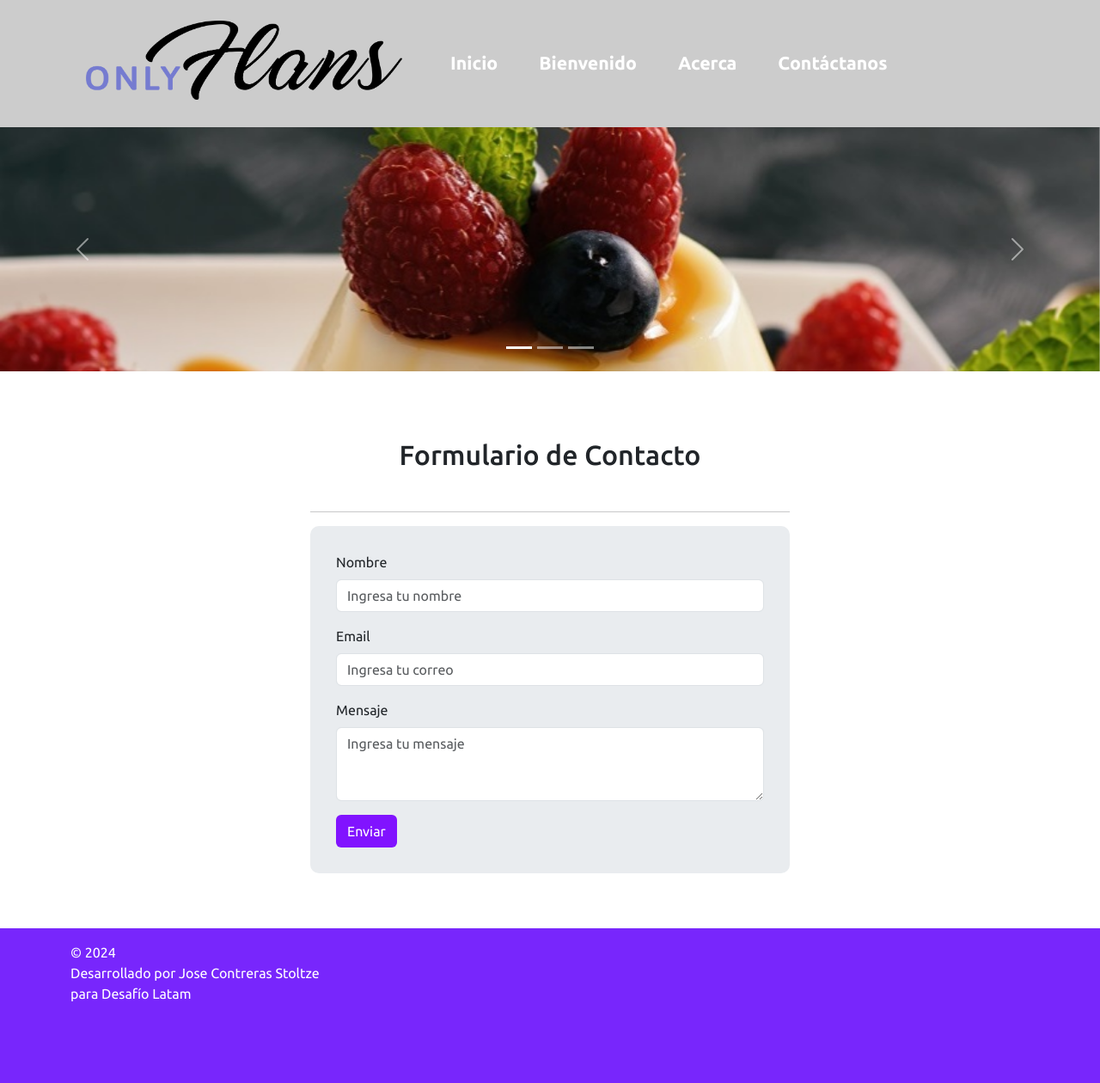
After one commit to jmcstoltze/proyecto_django_onlyflans, a Django app: page /contacto in a window 1280 px wide. The commit adds this page. Shown: the whole page at 86% size. Run offline with Django 4.2, Linux system fonts and the light colour scheme.

Commit message:
Commit Quinto

```diff
--- a/onlyflans_project/onlyflans_project/urls.py
+++ b/onlyflans_project/onlyflans_project/urls.py
@@ -16,11 +16,14 @@
 """
 from django.contrib import admin
 from django.urls import path
-from onlyflans_web.views import indice, acerca, bienvenido # Importación de lo definido en views
+from onlyflans_web.views import indice, acerca, bienvenido, contacto, exito # Importación de lo definido en views
 
 urlpatterns = [
     path('admin/', admin.site.urls),
     path('', indice, name="indice"),
+    path('home', indice, name="indice"),
     path('acerca', acerca, name="acerca"),
-    path('bienvenido', bienvenido, name="bienvenido")
+    path('bienvenido', bienvenido, name="bienvenido"),
+    path('contacto', contacto, name="contacto"),
+    path('exito', exito, name="exito")
 ]
--- a/onlyflans_project/onlyflans_web/admin.py
+++ b/onlyflans_project/onlyflans_web/admin.py
@@ -1,6 +1,7 @@
 from django.contrib import admin
-from .models import Flan
+from .models import Flan, ContactForm
 
 # Register your models here.
 
 admin.site.register(Flan)
+admin.site.register(ContactForm)
--- /dev/null
+++ b/onlyflans_project/onlyflans_web/forms.py
@@ -0,0 +1,7 @@
+from django import forms
+
+class ContactFormForm(forms.Form):
+
+    customer_email = forms.EmailField(label='Correo')
+    customer_name = forms.CharField(max_length=64, label='Nombre')
+    message = forms.CharField(label='Mensaje')
--- a/onlyflans_project/onlyflans_web/static/css/styles.css
+++ b/onlyflans_project/onlyflans_web/static/css/styles.css
@@ -61,7 +61,7 @@
   text-align: center;
 }
 
-#bienvenido img {
+#testimonios img {
   width: 260px;
   height: 260px;
   padding: 40px;
@@ -69,14 +69,27 @@
 
 #bienvenido h5 {
   padding-top: 50px;
-  text-align: center;
+  font-style: none;
 }
 
-#bienvenido p {
+#testimonios {
   padding-top: 30px;
   padding-right: 30px;
   text-align: justify;
   font-style: italic;
+}
+
+#testimonios h5 {
+  font-style: none;
+}
+
+#contacto {
+  font-family: "Ubuntu", sans-serif;
+}
+
+#contacto h2 {
+  padding: 30px;
+  text-align: center;
 }
 
 #formulario {
@@ -84,6 +97,14 @@
   padding: 20px;
   border-radius: 10px;
   padding: 30px;
+}
+
+#exito h2, p {
+  font-family: "Ubuntu", sans-serif;
+}
+
+#exito .btn {
+  margin-bottom: 50px;
 }
 
 .footer {
--- a/onlyflans_project/onlyflans_web/templates/base.html
+++ b/onlyflans_project/onlyflans_web/templates/base.html
@@ -37,10 +37,13 @@
                             <a class="nav-link" href="/">Inicio</a>
                         </li>
                         <li class="nav-item p-3">
-                            <a class="nav-link" href="/bienvenido">Bienvenido Cliente</a>
+                            <a class="nav-link" href="/bienvenido">Bienvenido</a>
                         </li>
                         <li class="nav-item p-3">
-                            <a class="nav-link" href="/acerca">Acerca de Onlyflans</a>
+                            <a class="nav-link" href="/acerca">Acerca</a>
+                        </li>
+                        <li class="nav-item p-3">
+                            <a class="nav-link" href="/contacto">Contáctanos</a>
                         </li>
                     </ul>
                 </div>
--- /dev/null
+++ b/onlyflans_project/onlyflans_web/templates/contact.html
@@ -0,0 +1,31 @@
+{% extends 'base.html' %}
+{% load static %}
+{% block 'content' %}
+<div>
+    <content id="contacto">
+        <div class="container d-flex justify-content-center align-items-center">
+            <div class="col-lg-6 col-sm-12 col-12 pb-5 pt-5">
+                <h2>Formulario de Contacto</h2>
+                <hr>
+                <form id="formulario" action="/contacto" method="post">
+                    {% csrf_token %}
+
+                    <div class="mb-3">
+                        <label for="id_customer_name" class="form-label">Nombre</label>
+                        <input type="text" class="form-control" id="id_customer_name" name="customer_name" placeholder="Ingresa tu nombre" required>
+                    </div>
+                    <div class="mb-3">
+                        <label for="id_customer_email" class="form-label">Email</label>
+                        <input type="email" class="form-control" id="id_customer_email" name="customer_email" placeholder="Ingresa tu correo" required>
+                    </div>
+                    <div class="mb-3">
+                        <label for="id_message" class="form-label">Mensaje</label>
+                        <textarea class="form-control" id="id_message" name="message" rows="3" placeholder="Ingresa tu mensaje" required></textarea>
+                    </div>
+                    <button type="submit" class="btn">Enviar</button>
+                </form>
+            </div>
+        </div>
+    </content>
+</div>
+{% endblock %}
--- a/onlyflans_project/onlyflans_web/views.py
+++ b/onlyflans_project/onlyflans_web/views.py
@@ -1,5 +1,8 @@
 from django.shortcuts import render
-from .models import Flan
+from django.http import HttpResponseRedirect
+
+from .forms import ContactFormForm # Importacion del formulario del modelo
+from .models import ContactForm, Flan
 
 # Create your views here.
 def indice(request):
@@ -22,3 +25,33 @@
 
 def acerca(request):
     return render(request, "about.html", {})
+
+def contacto(request):
+
+    # Verifica si la solicitud correpsonde a POST
+    if request.method == 'POST':
+
+        # Imprime en la terminal la información del formulario (como parte del desarrollo)
+        print(request.POST)
+
+        form = ContactFormForm(request.POST) # Crea instancia del formulario con los datos ingresados
+
+        # Si es válido el formulario, redirige a página de inicio
+        if form.is_valid():
+
+            contact_form = ContactForm.objects.create(**form.cleaned_data)
+
+            return HttpResponseRedirect('/exito')
+
+        else:
+            # Mensaje de error para la terminal
+            print('El formato no es válido')
+
+    # De lo contrario crea instancia vacía para que se muestre en la página
+    else:
+        form = ContactFormForm()
+
+    return render(request, "contact.html", {'form': form})
+
+def exito(request):
+    return render(request, "success.html", {})
```
Also changed, not shown: onlyflans_project/onlyflans_web/models.py (+12 -0 lines), onlyflans_project/onlyflans_web/templates/index.html (+4 -40 lines), onlyflans_project/onlyflans_web/templates/success.html (added, +20 -0 lines), onlyflans_project/onlyflans_web/templates/welcome.html (+21 -51 lines), onlyflans_project/onlyflans_web/migrations/0002_contactform.py (added).
